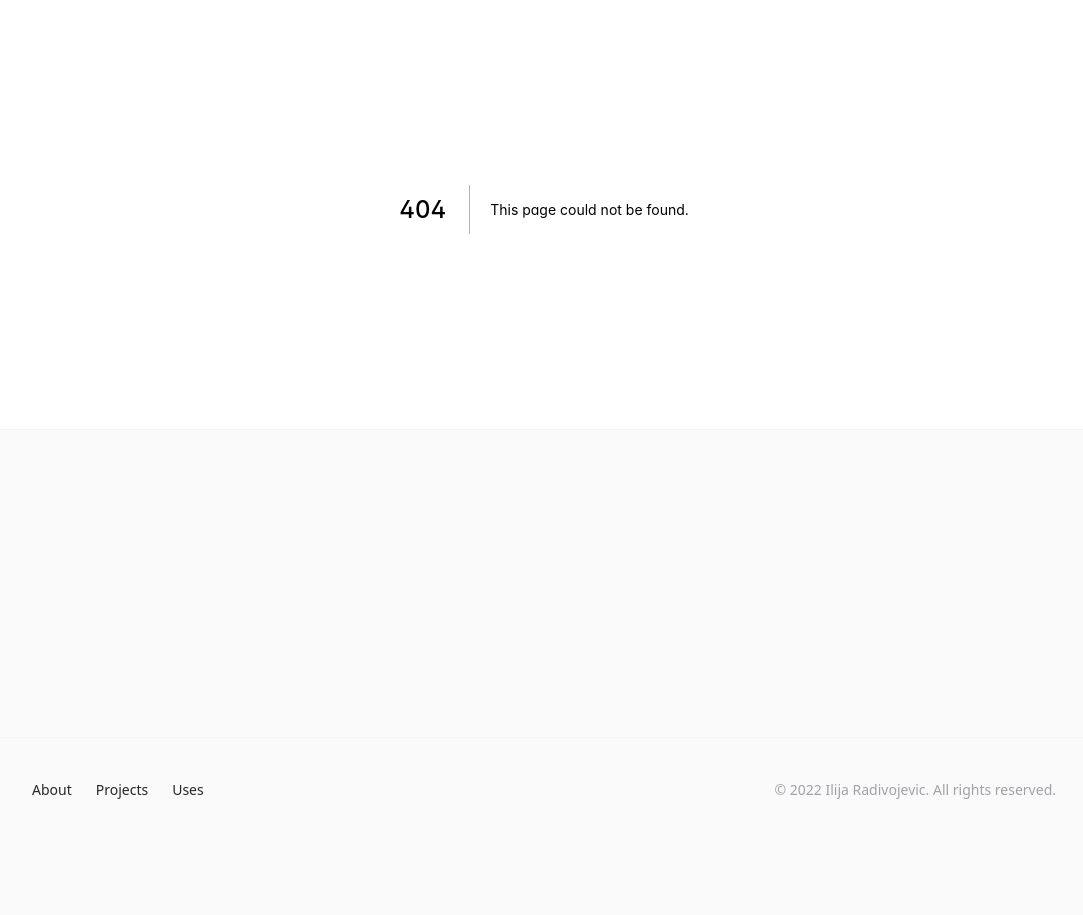
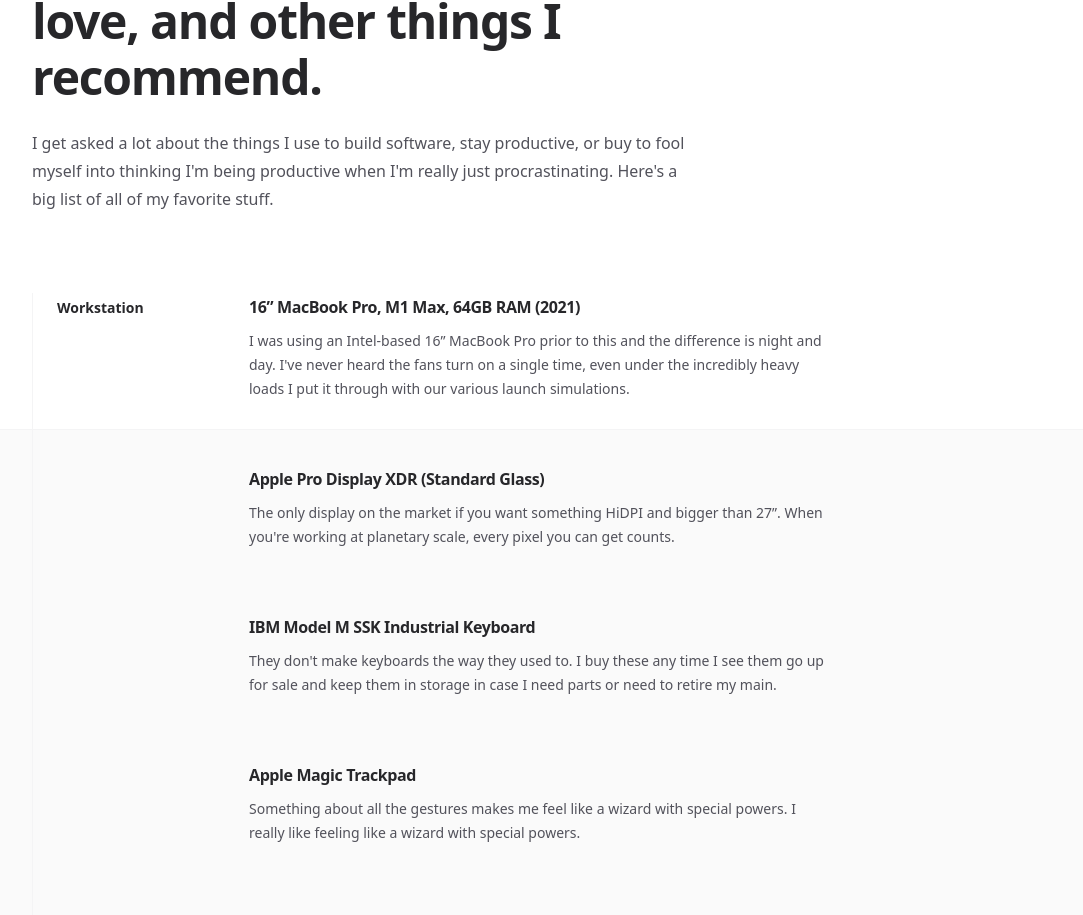
Before and after one commit to IlijaRad/ilijaradivojevic.com, a Next.js app: page /uses in a window 1280 px wide. Before the commit this address had no page. Shown: the part 371-1286 px from the top of the page, without its empty margins (96-1179 px from the left). Before the commit the page ends 1237 px from the top, so only its background shows below. Built offline with nearby package versions, Linux system fonts and the light colour scheme; a web font is replaced by a local one.

Commit message:
Create uses.js

```diff
--- /dev/null
+++ b/pages/uses.js
@@ -0,0 +1,103 @@
+const uses = () => {
+  return (
+    <div className="mt-16 sm:mt-32 sm:px-8">
+      <div className="mx-auto max-w-7xl lg:px-8">
+        <div className="relative px-4 sm:px-8 lg:px-12">
+          <div className="mx-auto max-w-2xl lg:max-w-5xl">
+            <header className="max-w-2xl">
+              <h1 className="text-4xl font-bold tracking-tight text-zinc-800 dark:text-zinc-100 sm:text-5xl">
+                Software I use, gadgets I love, and other things I recommend.
+              </h1>
+              <p className="mt-6 text-base text-zinc-600 dark:text-zinc-400">
+                I get asked a lot about the things I use to build software, stay
+                productive, or buy to fool myself into thinking I&apos;m being
+                productive when I&apos;m really just procrastinating.
+                Here&apos;s a big list of all of my favorite stuff.
+              </p>
+            </header>
+            <div className="mt-16 sm:mt-20">
+              <div className="space-y-20">
+                {[1, 2, 3, 4].map((i) => (
+                  <section
+                    key={i}
+                    aria-labelledby=":r0:"
+                    className="md:border-l md:border-zinc-100 md:pl-6 md:dark:border-zinc-700/40"
+                  >
+                    <div className="grid max-w-3xl grid-cols-1 items-baseline gap-y-8 md:grid-cols-4">
+                      <h2
+                        id=":r0:"
+                        className="text-sm font-semibold text-zinc-800 dark:text-zinc-100"
+                      >
+                        Workstation
+                      </h2>
+                      <div className="md:col-span-3">
+                        <ul role="list" className="space-y-16">
+                          <li className="group relative flex flex-col items-start">
+                            <h3 className="text-base font-semibold tracking-tight text-zinc-800 dark:text-zinc-100">
+                              16” MacBook Pro, M1 Max, 64GB RAM (2021)
+                            </h3>
+                            <p className="relative z-10 mt-2 text-sm text-zinc-600 dark:text-zinc-400">
+                              I was using an Intel-based 16” MacBook Pro prior
+                              to this and the difference is night and day.
+                              I&apos;ve never heard the fans turn on a single
+                              time, even under the incredibly heavy loads I put
+                              it through with our various launch simulations.
+                            </p>
+                          </li>
+                          <li className="group relative flex flex-col items-start">
+                            <h3 className="text-base font-semibold tracking-tight text-zinc-800 dark:text-zinc-100">
+                              Apple Pro Display XDR (Standard Glass)
+                            </h3>
+                            <p className="relative z-10 mt-2 text-sm text-zinc-600 dark:text-zinc-400">
+                              The only display on the market if you want
+                              something HiDPI and bigger than 27”. When
+                              you&apos;re working at planetary scale, every
+                              pixel you can get counts.
+                            </p>
+                          </li>
+                          <li className="group relative flex flex-col items-start">
+                            <h3 className="text-base font-semibold tracking-tight text-zinc-800 dark:text-zinc-100">
+                              IBM Model M SSK Industrial Keyboard
+                            </h3>
+                            <p className="relative z-10 mt-2 text-sm text-zinc-600 dark:text-zinc-400">
+                              They don&apos;t make keyboards the way they used
+                              to. I buy these any time I see them go up for sale
+                              and keep them in storage in case I need parts or
+                              need to retire my main.
+                            </p>
+                          </li>
+                          <li className="group relative flex flex-col items-start">
+                            <h3 className="text-base font-semibold tracking-tight text-zinc-800 dark:text-zinc-100">
+                              Apple Magic Trackpad
+                            </h3>
+                            <p className="relative z-10 mt-2 text-sm text-zinc-600 dark:text-zinc-400">
+                              Something about all the gestures makes me feel
+                              like a wizard with special powers. I really like
+                              feeling like a wizard with special powers.
+                            </p>
+                          </li>
+                          <li className="group relative flex flex-col items-start">
+                            <h3 className="text-base font-semibold tracking-tight text-zinc-800 dark:text-zinc-100">
+                              Herman Miller Aeron Chair
+                            </h3>
+                            <p className="relative z-10 mt-2 text-sm text-zinc-600 dark:text-zinc-400">
+                              If I&apos;m going to slouch in the worst ergonomic
+                              position imaginable all day, I might as well do it
+                              in an expensive chair.
+                            </p>
+                          </li>
+                        </ul>
+                      </div>
+                    </div>
+                  </section>
+                ))}
+              </div>
+            </div>
+          </div>
+        </div>
+      </div>
+    </div>
+  );
+};
+
+export default uses;
```
